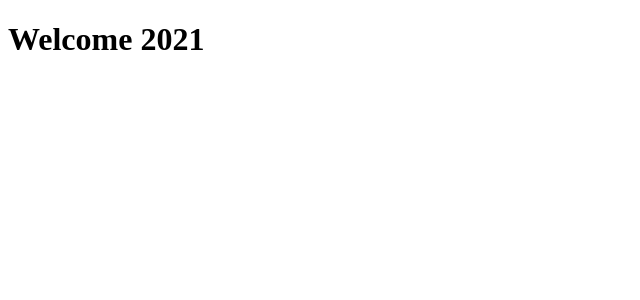
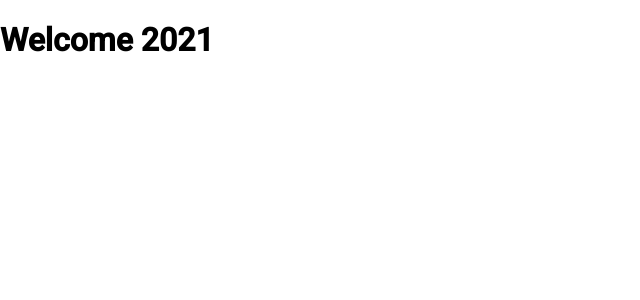
Before and after one commit to rachitgupta98/General-Insurance, an Angular app in the folder frontend/: page / in a window 1280 px wide. Shown: the top 300 px of the page, without its empty margins (0-640 px from the left). Built offline with nearby package versions, Linux system fonts and the light colour scheme.

Commit message:
angular material-ui added as dependencies

```diff
--- a/frontend/angular.json
+++ b/frontend/angular.json
@@ -28,6 +28,7 @@
               "src/assets"
             ],
             "styles": [
+              "./node_modules/@angular/material/prebuilt-themes/indigo-pink.css",
               "src/styles.scss"
             ],
             "scripts": []
@@ -93,6 +94,7 @@
               "src/assets"
             ],
             "styles": [
+              "./node_modules/@angular/material/prebuilt-themes/indigo-pink.css",
               "src/styles.scss"
             ],
             "scripts": []
@@ -124,6 +126,7 @@
           }
         }
       }
-    }},
+    }
+  },
   "defaultProject": "general-insurance"
 }
--- a/frontend/package.json
+++ b/frontend/package.json
@@ -12,13 +12,16 @@
   "private": true,
   "dependencies": {
     "@angular/animations": "~8.2.14",
+    "@angular/cdk": "~8.2.3",
     "@angular/common": "~8.2.14",
     "@angular/compiler": "~8.2.14",
     "@angular/core": "~8.2.14",
     "@angular/forms": "~8.2.14",
+    "@angular/material": "^8.2.3",
     "@angular/platform-browser": "~8.2.14",
     "@angular/platform-browser-dynamic": "~8.2.14",
     "@angular/router": "~8.2.14",
+    "hammerjs": "^2.0.8",
     "rxjs": "~6.4.0",
     "tslib": "^1.10.0",
     "zone.js": "~0.9.1"
--- a/frontend/src/app/app.module.ts
+++ b/frontend/src/app/app.module.ts
@@ -3,6 +3,7 @@
 
 import { AppComponent } from './app.component';
 import { SampleComponent } from './_components/sample/sample.component';
+import { BrowserAnimationsModule } from '@angular/platform-browser/animations';
 
 @NgModule({
   declarations: [
@@ -10,7 +11,8 @@
     SampleComponent
   ],
   imports: [
-    BrowserModule
+    BrowserModule,
+    BrowserAnimationsModule
   ],
   providers: [],
   bootstrap: [AppComponent]
--- a/frontend/src/index.html
+++ b/frontend/src/index.html
@@ -6,6 +6,8 @@
   <base href="/">
   <meta name="viewport" content="width=device-width, initial-scale=1">
   <link rel="icon" type="image/x-icon" href="favicon.ico">
+  <link href="https://fonts.googleapis.com/css?family=Roboto:300,400,500&display=swap" rel="stylesheet">
+  <link href="https://fonts.googleapis.com/icon?family=Material+Icons" rel="stylesheet">
 </head>
 <body>
   <app-root></app-root>
--- a/frontend/src/main.ts
+++ b/frontend/src/main.ts
@@ -1,3 +1,4 @@
+import 'hammerjs';
 import { enableProdMode } from '@angular/core';
 import { platformBrowserDynamic } from '@angular/platform-browser-dynamic';
 
--- a/frontend/src/styles.scss
+++ b/frontend/src/styles.scss
@@ -1 +1,4 @@
 /* You can add global styles to this file, and also import other style files */
+
+html, body { height: 100%; }
+body { margin: 0; font-family: Roboto, "Helvetica Neue", sans-serif; }
```
Also changed, not shown: 1 other file (tests, documents, lock files or other folders).
